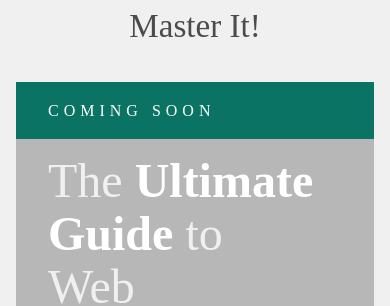
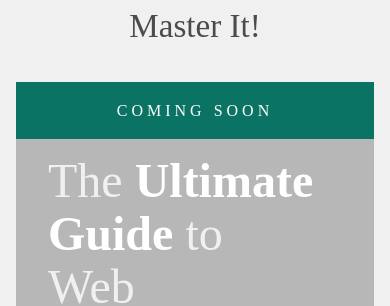
Before and after one commit to bfioritto/typeburrito, a Jekyll site: the page built from index.html, in a window 390 px wide. Shown: the part 349-655 px from the top of the page. Built offline with Jekyll 4.4.1, drawn with Linux system fonts in a browser that asks for light colours.

Commit message:
coming soon mobile tweaks

```diff
--- a/css/main.scss
+++ b/css/main.scss
@@ -563,16 +563,21 @@ body {
     font-family: $header-font-family;
     font-size: 1rem;
     text-transform: uppercase;
-    letter-spacing: 5px;
+    letter-spacing: 4px;
+    text-align: center;
     color: $white;
     background-color: $teal;
     padding-top: 1rem;
     padding-bottom: 1rem;
-    padding-left: 2rem;
-    margin-right: 0rem;
+    margin-right: auto;
+    margin-left: auto;
     @include media-query($desktop) {
       font-size: 1.8rem;
+      letter-spacing: 5px;
       padding-left: 6rem;
+      text-align: left;
+      margin-right: 0rem;
+      margin-left: 0rem;
     }
   }
 
```
